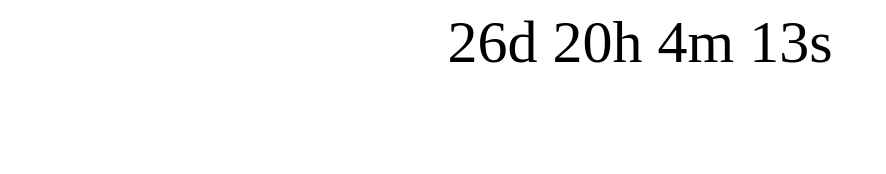
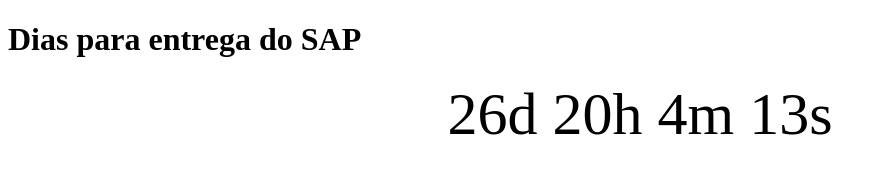
Before and after one commit to cleodegario/simplecountdown, a plain HTML site: page index.html in a window 1280 px wide. Shown: the whole page, without its empty margins (0-886 px from the left). Drawn offline with Linux system fonts and the light colour scheme.

Commit message:
Update index.html

```diff
--- a/index.html
+++ b/index.html
@@ -11,6 +11,7 @@
 </style>
 </head>
 <body>
+  <h1>Dias para entrega do SAP</h1>
 
 <p id="demo"></p>
 
```
